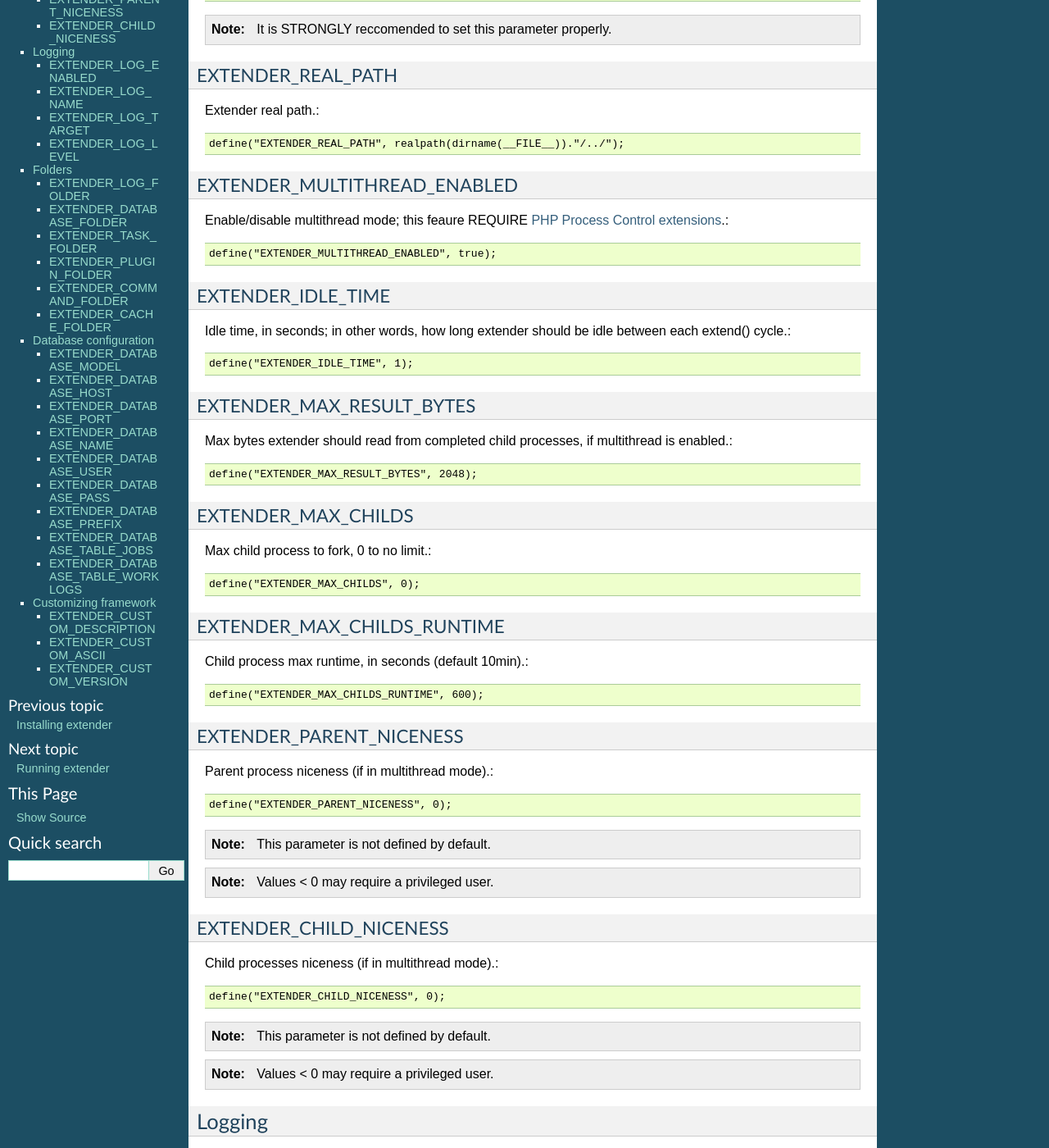
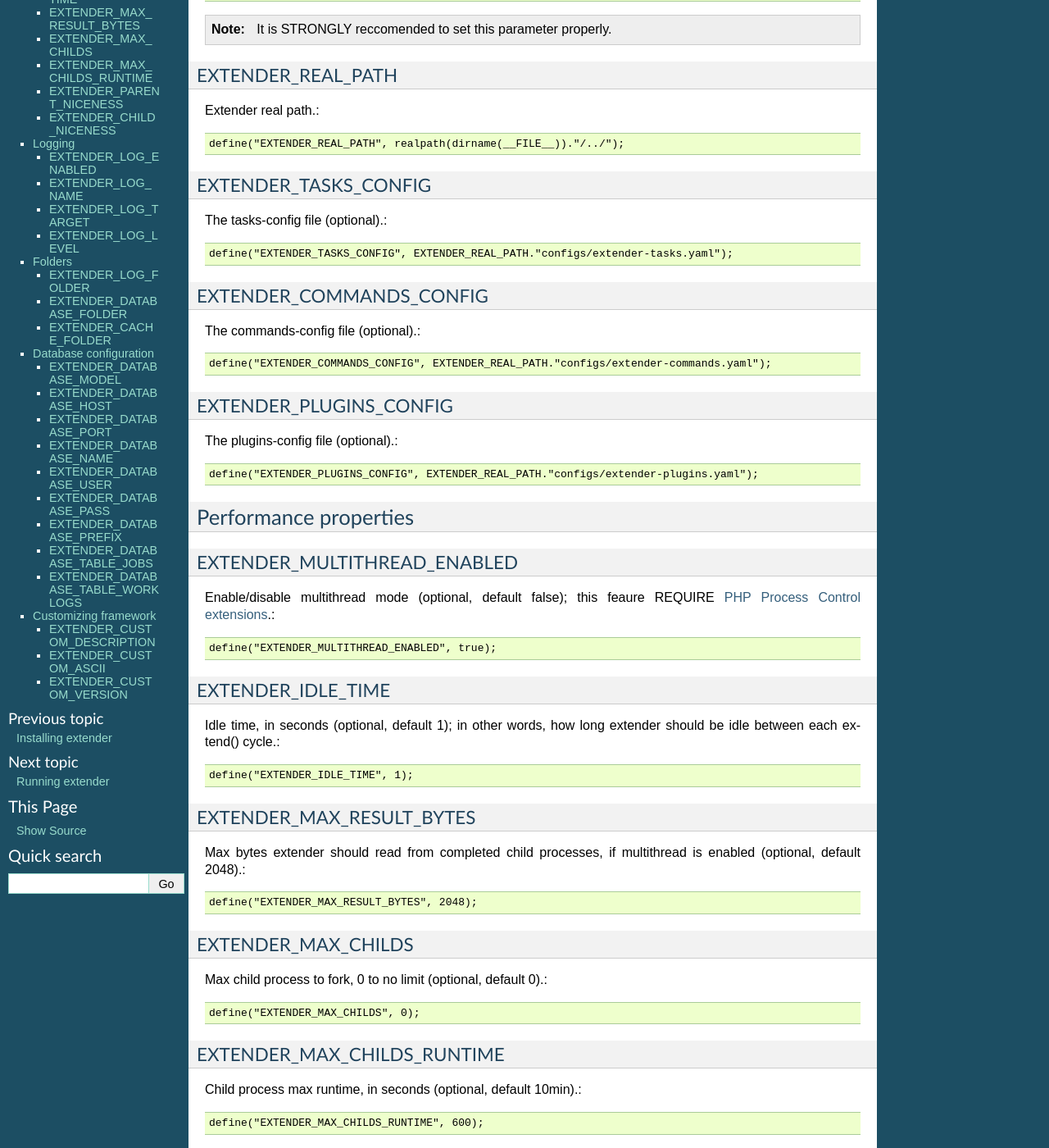
Before and after one commit to comodojo/extender.framework, a Sphinx documentation site: the page built from docs/basicconfig.rst, in a window 1280 px wide and 1400 px high, scrolled down 339 px. Shown: the whole window at 82% size. Built offline with Sphinx 7.4.7, drawn with Linux system fonts in a browser that asks for light colours; some of the changed text lies outside the part shown.

Commit message:
docs update

```diff
--- a/docs/basicconfig.rst
+++ b/docs/basicconfig.rst
@@ -25,59 +25,74 @@
 
 EXTENDER_REAL_PATH
 """"""""""""""""""
-
 Extender real path.::
 
 	define("EXTENDER_REAL_PATH", realpath(dirname(__FILE__))."/../");
 
+EXTENDER_TASKS_CONFIG
+"""""""""""""""""""""
+The tasks-config file (optional).::
+
+    define("EXTENDER_TASKS_CONFIG", EXTENDER_REAL_PATH."configs/extender-tasks.yaml");
+
+EXTENDER_COMMANDS_CONFIG
+""""""""""""""""""""""""
+The commands-config file (optional).::
+
+    define("EXTENDER_COMMANDS_CONFIG", EXTENDER_REAL_PATH."configs/extender-commands.yaml");
+
+EXTENDER_PLUGINS_CONFIG
+"""""""""""""""""""""""
+The plugins-config file (optional).::
+
+    define("EXTENDER_PLUGINS_CONFIG", EXTENDER_REAL_PATH."configs/extender-plugins.yaml");
+
+Performance properties
+**********************
+
 EXTENDER_MULTITHREAD_ENABLED
 """"""""""""""""""""""""""""
-Enable/disable multithread mode; this feaure REQUIRE `PHP Process Control extensions`_.::
+Enable/disable multithread mode (optional, default false); this feaure REQUIRE `PHP Process Control extensions`_.::
 
 	define("EXTENDER_MULTITHREAD_ENABLED", true);
 
 EXTENDER_IDLE_TIME
 """"""""""""""""""
-Idle time, in seconds; in other words, how long extender should be idle between each extend() cycle.::
+Idle time, in seconds (optional, default 1); in other words, how long extender should be idle between each extend() cycle.::
 
 	define("EXTENDER_IDLE_TIME", 1);
 
 EXTENDER_MAX_RESULT_BYTES
 """""""""""""""""""""""""
-Max bytes extender should read from completed child processes, if multithread is enabled.::
+Max bytes extender should read from completed child processes, if multithread is enabled (optional, default 2048).::
 
 	define("EXTENDER_MAX_RESULT_BYTES", 2048);
 
 EXTENDER_MAX_CHILDS
 """""""""""""""""""
-Max child process to fork, 0 to no limit.::
+Max child process to fork, 0 to no limit (optional, default 0).::
 
 	define("EXTENDER_MAX_CHILDS", 0);
 
 EXTENDER_MAX_CHILDS_RUNTIME
 """""""""""""""""""""""""""
-Child process max runtime, in seconds (default 10min).::
+Child process max runtime, in seconds (optional, default 10min).::
 
 	define("EXTENDER_MAX_CHILDS_RUNTIME", 600);
 
 EXTENDER_PARENT_NICENESS
 """"""""""""""""""""""""
-Parent process niceness (if in multithread mode).::
+Parent process niceness, if in multithread mode (optional, default 0).::
 
 	define("EXTENDER_PARENT_NICENESS", 0);
-
-.. note:: This parameter is not defined by default.
 
 .. note:: Values < 0 may require a privileged user.
 
 EXTENDER_CHILD_NICENESS
 """""""""""""""""""""""
-
-Child processes niceness (if in multithread mode).::
+Child processes niceness, if in multithread mode (optional, default 0).::
 
 	define("EXTENDER_CHILD_NICENESS", 0);
-
-.. note:: This parameter is not defined by default.
 
 .. note:: Values < 0 may require a privileged user.
 
@@ -86,19 +101,19 @@
 
 EXTENDER_LOG_ENABLED
 """"""""""""""""""""
-Enable/disable logger.::
+Enable/disable logger (optional, default false).::
 
 	define("EXTENDER_LOG_ENABLED", false);
 
 EXTENDER_LOG_NAME
 """""""""""""""""
-Logger name.::
+Logger name (optional, default 'extender').::
 
 	define("EXTENDER_LOG_NAME", "extender");
 
 EXTENDER_LOG_TARGET
 """""""""""""""""""
-Log target. If null, logger will log to standard output (alternative to -v option); if string, it will be the filename to log to.::
+Log target (optional, default null). If null, logger will log to standard output (alternative to -v option); if string, it will be the filename to log to.::
 
 	define("EXTENDER_LOG_TARGET", "extender.log");
 
@@ -106,7 +121,7 @@
 
 EXTENDER_LOG_LEVEL
 """"""""""""""""""
-Log level, as in `psr-3`_.::
+Log level, as in `psr-3`_ (optional, default ERROR).::
 
 	define("EXTENDER_LOG_LEVEL", "ERROR");
 
@@ -125,24 +140,6 @@
 
 	define("EXTENDER_DATABASE_FOLDER", EXTENDER_REAL_PATH."database/");
 
-EXTENDER_TASK_FOLDER
-""""""""""""""""""""
-Tasks folder.::
-
-	define("EXTENDER_TASK_FOLDER", EXTENDER_REAL_PATH."tasks/");
-
-EXTENDER_PLUGIN_FOLDER
-""""""""""""""""""""""
-Plugins folder.::
-
-	define("EXTENDER_PLUGIN_FOLDER", EXTENDER_REAL_PATH."plugins/");
-
-EXTENDER_COMMAND_FOLDER
-"""""""""""""""""""""""
-Commands folder.::
-
-	define("EXTENDER_COMMAND_FOLDER", EXTENDER_REAL_PATH."commands/");
-
 EXTENDER_CACHE_FOLDER
 """""""""""""""""""""
 Cache folder.::
@@ -158,6 +155,8 @@
 
 	define("EXTENDER_DATABASE_MODEL", "SQLITE_PDO");
 
+
+.. note:: This parameter is not defined by default.
 .. note:: safe choices are MYSQLI, MYSQL_PDO or SQLITE_PDO (default)
 
 EXTENDER_DATABASE_HOST
@@ -215,23 +214,19 @@
 
 EXTENDER_CUSTOM_DESCRIPTION
 """""""""""""""""""""""""""
-Custom description to show in command line.::
+Custom description to show in command line (optional).::
 
 	define("EXTENDER_CUSTOM_DESCRIPTION", "My personalized version of extender");
 
-.. note:: This parameter is not defined by default.
-
 EXTENDER_CUSTOM_ASCII
 """""""""""""""""""""
-Custom fancy logo to show in command line.::
+Custom fancy logo to show in command line (optional).::
 
 	define("EXTENDER_CUSTOM_ASCII", "assets/logo.ascii");
 
-.. note:: This parameter is not defined by default.
-
 EXTENDER_CUSTOM_VERSION
 """""""""""""""""""""""
-Custom version to show in command line.::
+Custom version to show in command line (optional).::
 
 	define("EXTENDER_CUSTOM_VERSION", "1.2.3");
 
```
Also changed, not shown: other parts of docs/basicconfig.rst (+1 -1 lines).
